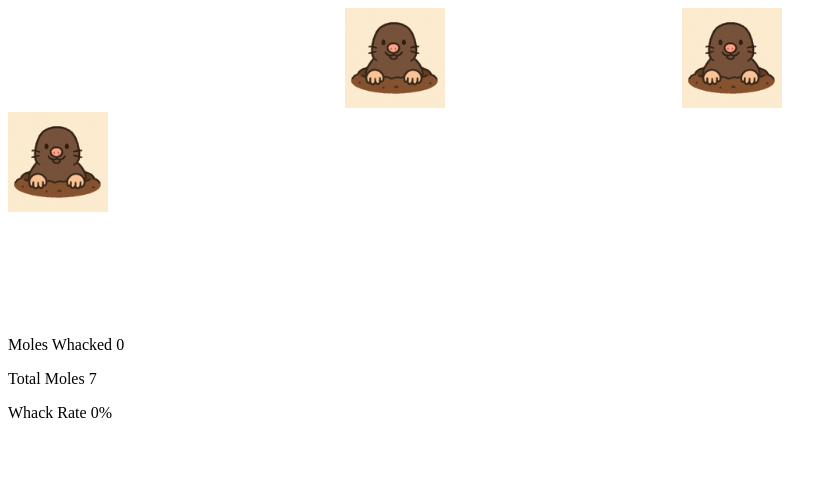
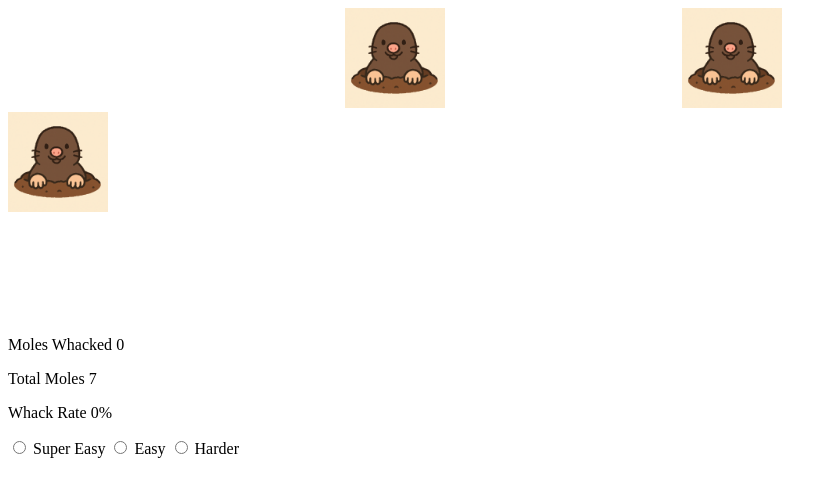
Before and after one commit to nick-gmbc/whack-a-mole, a plain HTML site: page index.html in a window 1280 px wide. Shown: the whole page, without its empty margins (0-837 px from the left). Drawn offline with Linux system fonts and the light colour scheme.

Commit message:
Add Level buttons

```diff
--- a/index.html
+++ b/index.html
@@ -41,6 +41,12 @@
     <p>Moles Whacked <span id="score">0</span></p>
     <p>Total Moles <span id="total">0</span></p>
     <p>Whack Rate <span id="rate">0</span>%</p>
+    <input type="radio" id="superEasy" name="level"  value="4000">
+    <label for="superEasy">Super Easy</label>
+    <input type="radio" id="easy" name="level" value="1500">
+    <label for="easy">Easy</label>
+    <input type="radio" id="harder" name="level" value="1000">
+    <label for="harder">Harder</label>
     <script src = "assets/js/script.js"></script>
 </body>
 </html>
```
